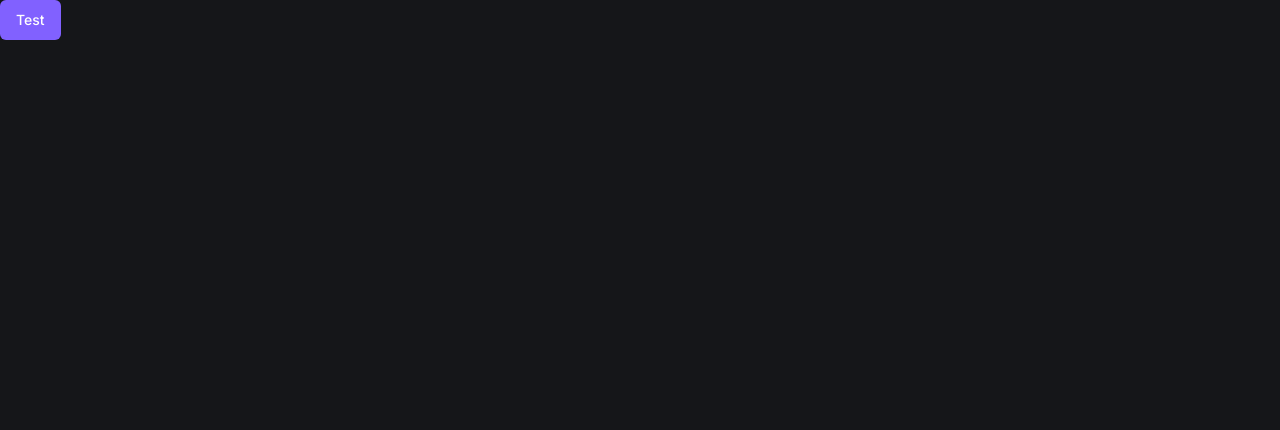
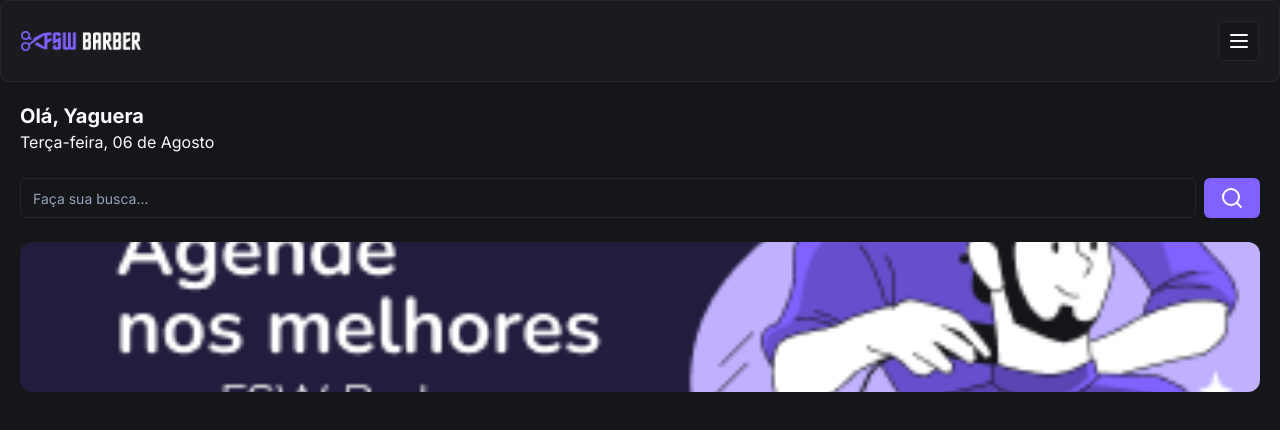
Before and after one commit to Yaguera/fsw-barber, a Next.js app: page / in a window 1280 px wide. Shown: the top 430 px of the page. Built offline with nearby package versions, Linux system fonts and the light colour scheme.

Commit message:
feat: add header component and banner

```diff
--- /dev/null
+++ b/app/_components/header.tsx
@@ -0,0 +1,19 @@
+import Image from "next/image";
+import { Card, CardContent } from "./ui/card";
+import { Button } from "./ui/button";
+import { MenuIcon } from "lucide-react";
+
+const Header = () => {
+    return (
+        <Card>
+            <CardContent className="p-5 flex justify-between flex-row items-center">
+                <Image alt="FSW Barber" src="/Logo.png" height={18} width={120}/>
+                <Button size="icon" variant="outline">
+                    <MenuIcon/>
+                </Button>
+            </CardContent>
+        </Card>
+     );
+}
+
+export default Header;
--- a/app/globals.css
+++ b/app/globals.css
@@ -38,7 +38,7 @@
 
 @layer base {
   * {
-    @apply border-border;
+    @apply border-border antialiased;
   }
   body {
     @apply bg-background text-foreground;
--- a/app/page.tsx
+++ b/app/page.tsx
@@ -1,10 +1,30 @@
 import React from 'react'
 import { Button } from './_components/ui/button'
+import Header from './_components/header'
+import { Input } from './_components/ui/input'
+import { SearchIcon } from 'lucide-react'
+import Image from 'next/image'
 
 const Home= () => {
   return (
     <div>
-      <Button>Test</Button>
+      {/* HEADER */}
+      <Header/>
+      <div className='p-5'>
+        <h2 className='text-xl font-bold'>Olá, Yaguera</h2>
+        <p>Terça-feira, 06 de Agosto</p>
+
+        <div className='mt-6 flex items-center gap-2'>
+          <Input placeholder='Faça sua busca...'/>
+          <Button>
+            <SearchIcon />
+          </Button>
+        </div>
+
+        <div className='h-[150px] mt-6 w-full relative'>
+          <Image alt="Agende com os melhores com FSW Barber" src="/banner-01.png" fill className='object-cover rounded-xl'/>
+        </div>
+      </div>
     </div>
   )
 }
```
Also changed, not shown: public/Logo.png (added), public/banner-01.png (added).
